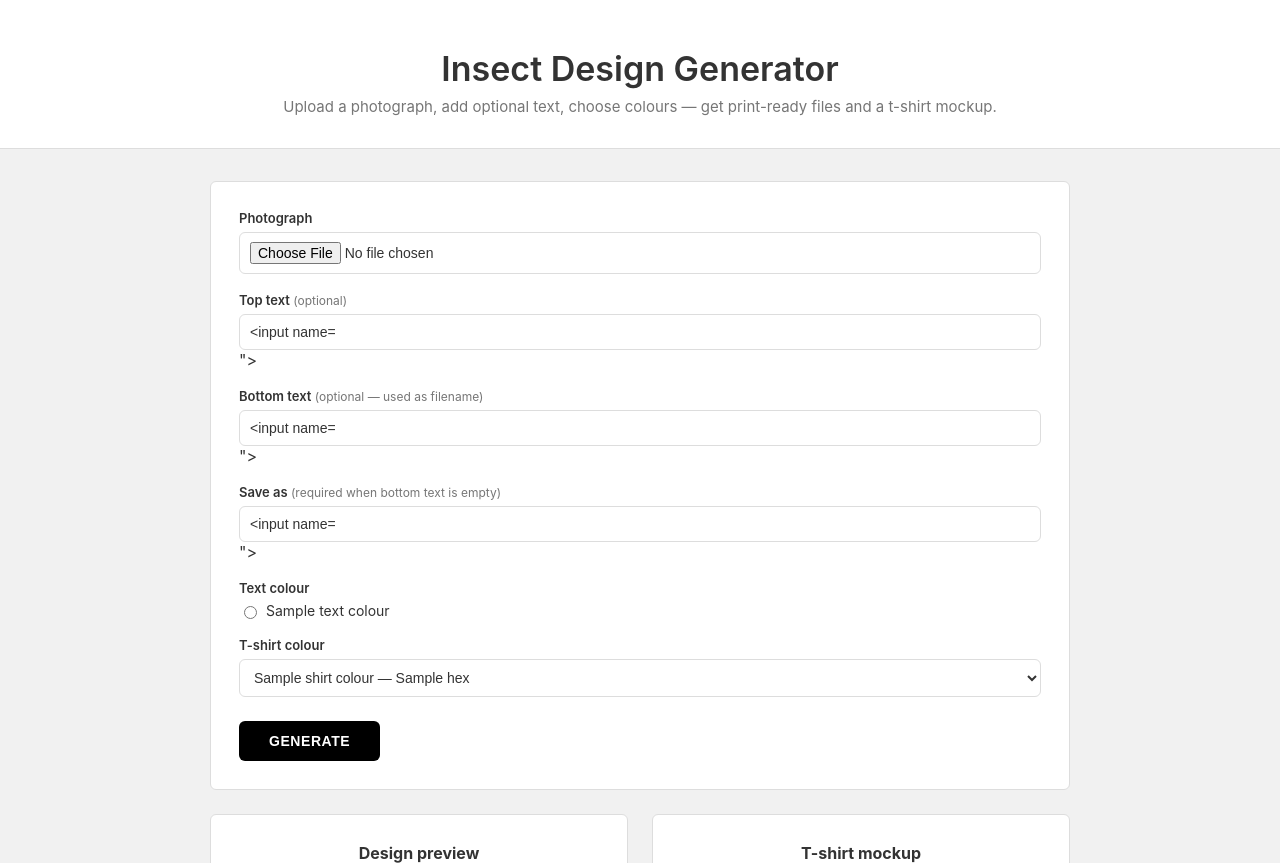
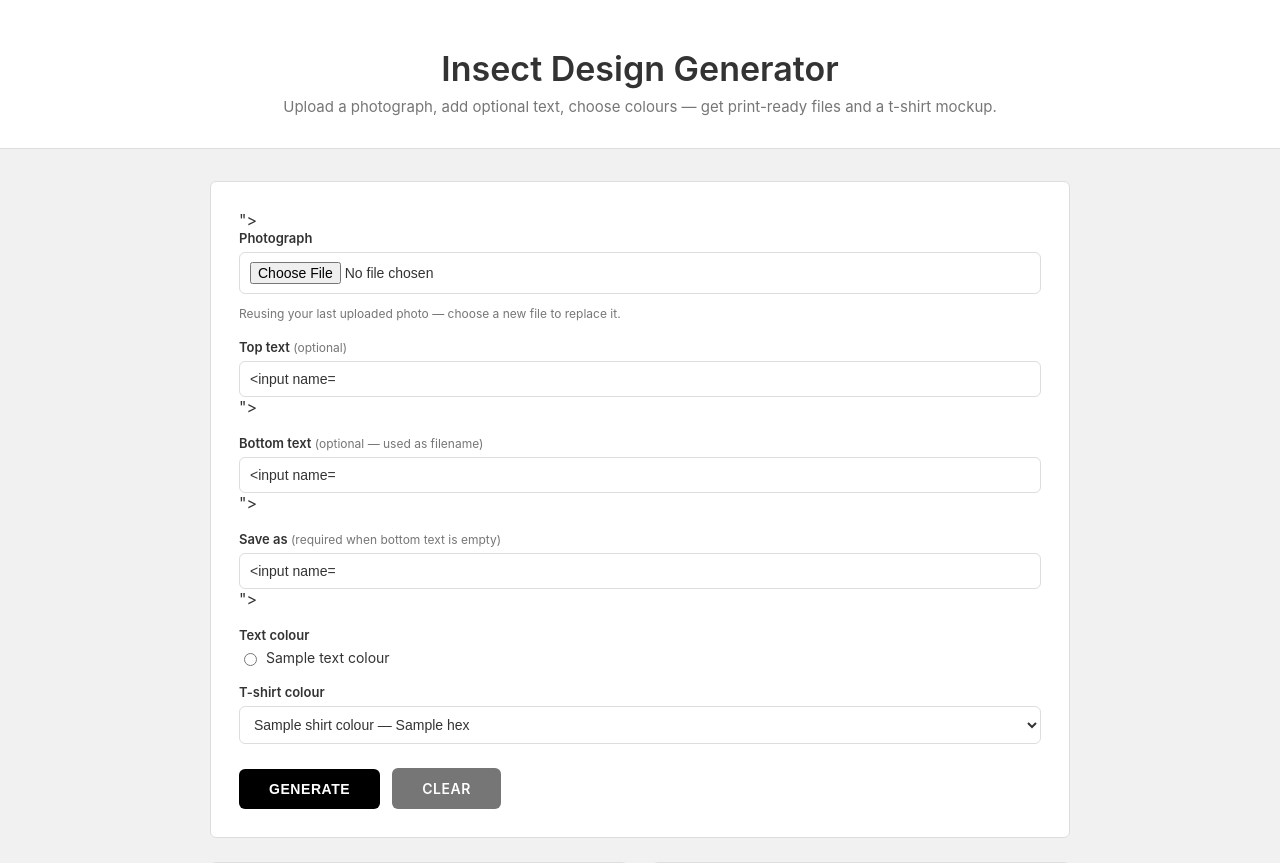
Before and after one commit to ericgitonga/merch-mockup, a Python web app: template templates/index.html in a window 1280 px wide. Shown: the part 36-899 px from the top of the page. Run offline with Jinja, Linux system fonts and the light colour scheme; the template is opened without the code that fills it: most values are stand-ins (such as "Sample title", 1, 10 or a date in 2020); form fields are guessed from the names that the template uses.

Commit message:
Keep the generate form populated after a generation, add Clear button
Previously /generate's redirect to /result/<token> always re-rendered a
blank form, forcing a full retype (and photo re-upload) just to try a
different colour. Submitted values and the already-uploaded photo's Blob
pathname now round-trip through meta.json and back into the form; Clear
(links to /) is the explicit way to reset. Picking a new photo file still
forces a fresh upload rather than silently reusing the old one.

Co-Authored-By: Claude Sonnet 5 <noreply@anthropic.com>

```diff
--- a/static/upload.js
+++ b/static/upload.js
@@ -4,6 +4,15 @@
   const pathField = document.getElementById("photo_pathname");
   const status    = document.getElementById("upload-status");
   const submitBtn = document.getElementById("submit-btn");
+
+  // photo_pathname can arrive pre-filled (server re-renders it after a
+  // generation so the whole form stays sticky — see issue #25). Picking a
+  // new file means the old pathname no longer applies, so drop it and let
+  // the submit handler's normal "not yet uploaded" path re-upload for real.
+  fileInput.addEventListener("change", function () {
+    pathField.value = "";
+    status.textContent = "";
+  });
 
   // Direct-to-Blob upload: bypasses this app's Function entirely, so the
   // 4.5MB Vercel Function body-size cap never applies to the photo itself.
--- a/templates/index.html
+++ b/templates/index.html
@@ -124,7 +124,9 @@
   }
   .btn:hover, button[type="submit"]:hover { background: #333; }
 
-  button[type="submit"] { margin-top: 24px; }
+  .form-actions { display: flex; align-items: center; gap: 12px; margin-top: 24px; }
+  .btn-clear { background: var(--muted); }
+  .btn-clear:hover { background: #5c5c5c; }
 
   .results-grid {
     display: grid;
@@ -170,11 +172,13 @@
   <div class="card">
     <form method="post" action="{{ url_for('generate') }}" id="generate-form">
       <input type="hidden" name="csrf_token" value="{{ csrf_token() }}">
-      <input type="hidden" name="photo_pathname" id="photo_pathname">
+      <input type="hidden" name="photo_pathname" id="photo_pathname" value="{{ form.photo_pathname or '' }}">
 
       <label for="photo">Photograph</label>
-      <input type="file" id="photo" accept="image/jpeg,image/png,image/webp" required>
-      <p class="hint" id="upload-status"></p>
+      <input type="file" id="photo" accept="image/jpeg,image/png,image/webp">
+      <p class="hint" id="upload-status">
+        {%- if form.photo_pathname %}Reusing your last uploaded photo — choose a new file to replace it.{% endif -%}
+      </p>
 
       <label for="top_text">Top text <span class="hint">(optional)</span></label>
       <input type="text" id="top_text" name="top_text" placeholder="e.g. Fiery hot ant"
@@ -208,7 +212,10 @@
         {% endfor %}
       </select>
 
-      <button type="submit" id="submit-btn">Generate</button>
+      <div class="form-actions">
+        <button type="submit" id="submit-btn">Generate</button>
+        <a class="btn btn-clear" href="{{ url_for('index') }}">Clear</a>
+      </div>
     </form>
   </div>
 
```
Also changed, not shown: app.py (+14 -2 lines), e2e/test_form_persistence.py (added, +76 -0 lines).
